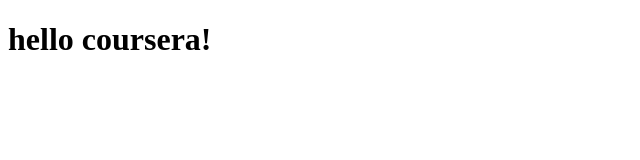
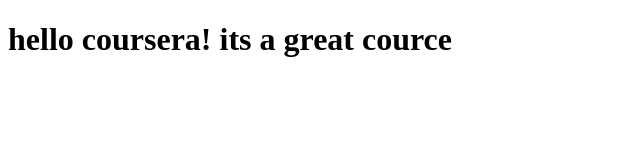
Before and after one commit to vibhanshuj/coursera-test, a plain HTML site: page site/index.html in a window 1280 px wide. Shown: the whole page, without its empty margins (0-640 px from the left). Drawn offline with Linux system fonts and the light colour scheme.

Commit message:
small addition to our content page

```diff
--- a/site/index.html
+++ b/site/index.html
@@ -4,6 +4,6 @@
 <title>hello coursera!</title>
 </head>
 <body>
-<h1>hello coursera!</h1>
+<h1>hello coursera! its a great cource</h1>
 </body>
 </html>
```
